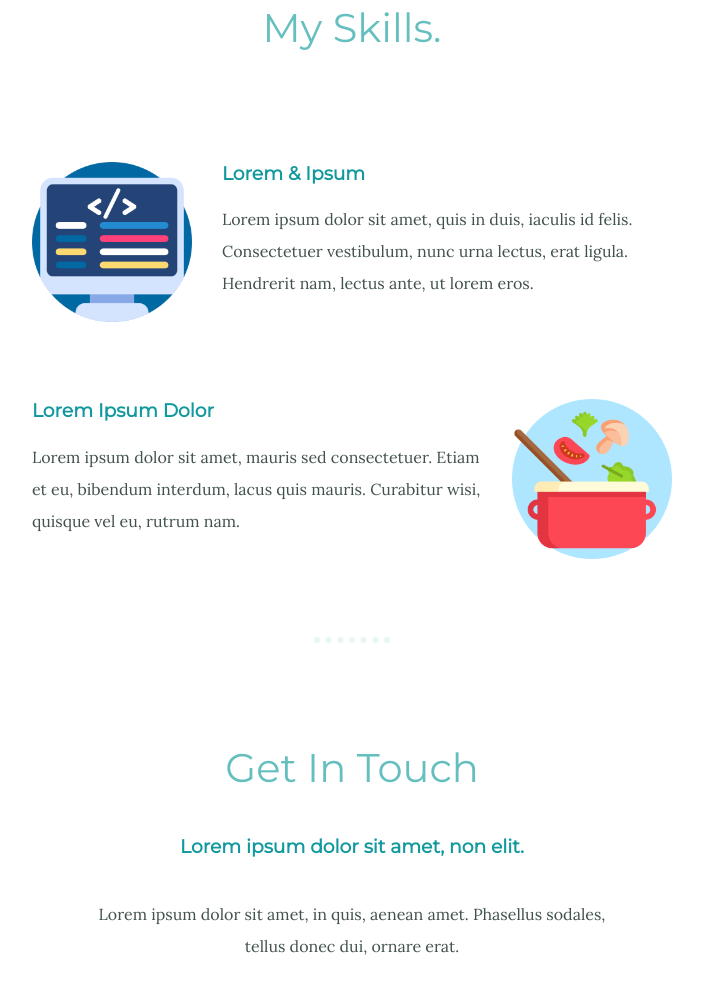
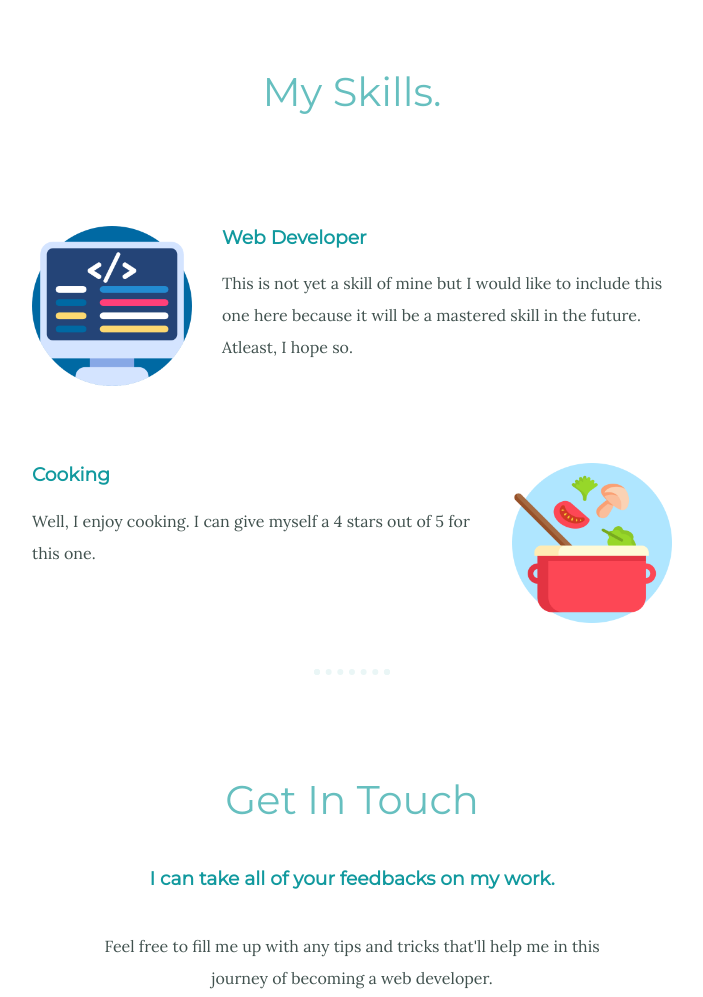
Before and after one commit to salmams/cv, a plain HTML site: page index.html in a window 1280 px wide. Shown: the part 1489-2486 px from the top of the page, without its empty margins (288-991 px from the left). Drawn offline with Linux system fonts and the light colour scheme.

Commit message:
Update index.html

```diff
--- a/index.html
+++ b/index.html
@@ -21,27 +21,27 @@
       <div class="profile">
         <img class="profile-img"src="images\woman.png" alt="profile-img">
         <h2>Hello.</h2>
-        <p class="intro">Lorem ipsum dolor sit amet, vitae volutpat, dui conubia, dolor urna. Non auctor, montes nulla distinctio.</p>
+        <p class="intro">I'm a B.tech student majoring in Computer Science. I'm trying to learn web development from udemy. This is just a web page I designed along with my mentor so I have nothing to say except welcome to my first ever personal site. Enjoy!</p>
       </div>
       <hr>
       <div class="skills">
         <h2>My Skills.</h2>
         <div class="skill-row">
           <img class="developer-img" src="images\coding.png" alt="developer-img">
-          <h3>Lorem & Ipsum</h3>
-          <p>Lorem ipsum dolor sit amet, quis in duis, iaculis id felis. Consectetuer vestibulum, nunc urna lectus, erat ligula. Hendrerit nam, lectus ante, ut lorem eros.</p>
+          <h3>Web Developer</h3>
+          <p>This is not yet a skill of mine but I would like to include this one here because it will be a mastered skill in the future. Atleast, I hope so.</p>
         </div>
         <div class="skill-row">
           <img class="cooking-img" src="images\soup.png" alt="cooking-img">
-          <h3>Lorem Ipsum Dolor</h3>
-          <p>Lorem ipsum dolor sit amet, mauris sed consectetuer. Etiam et eu, bibendum interdum, lacus quis mauris. Curabitur wisi, quisque vel eu, rutrum nam.</p>
+          <h3>Cooking</h3>
+          <p>Well, I enjoy cooking. I can give myself a 4 stars out of 5 for this one. </p>
         </div>
       </div>
       <hr>
       <div class="contact-me">
         <h2>Get In Touch</h2>
-        <h3>Lorem ipsum dolor sit amet, non elit.</h3>
-        <p class="contact-msg">Lorem ipsum dolor sit amet, in quis, aenean amet. Phasellus sodales, tellus donec dui, ornare erat.</p>
+        <h3>I can take all of your feedbacks on my work.</h3>
+        <p class="contact-msg">Feel free to fill me up with any tips and tricks that'll help me in this journey of becoming a web developer.</p>
         <a class="btn" href="salmamshahid@gmail.com">CONTACT ME</a>
       </div>
     </div>
```
